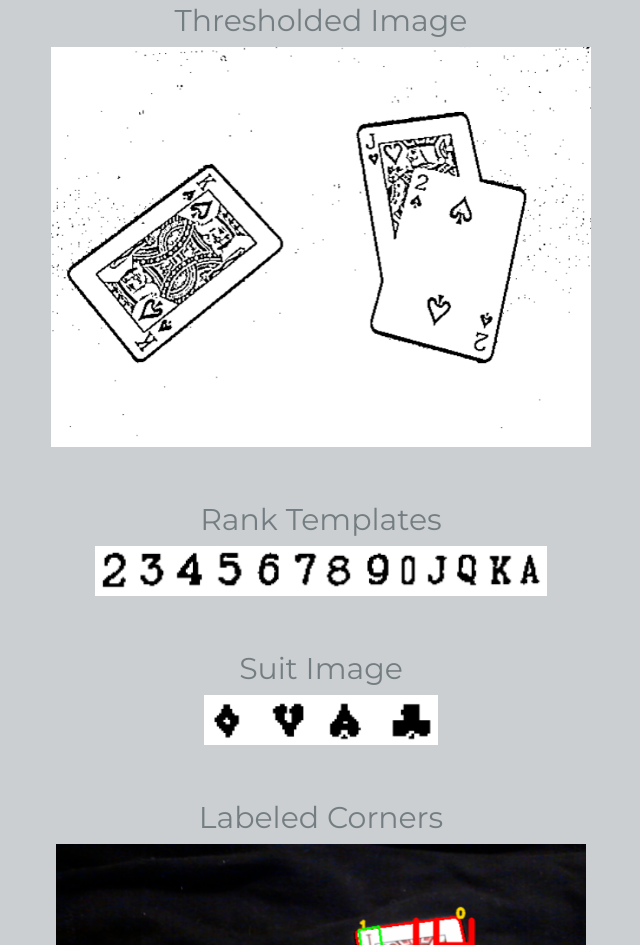
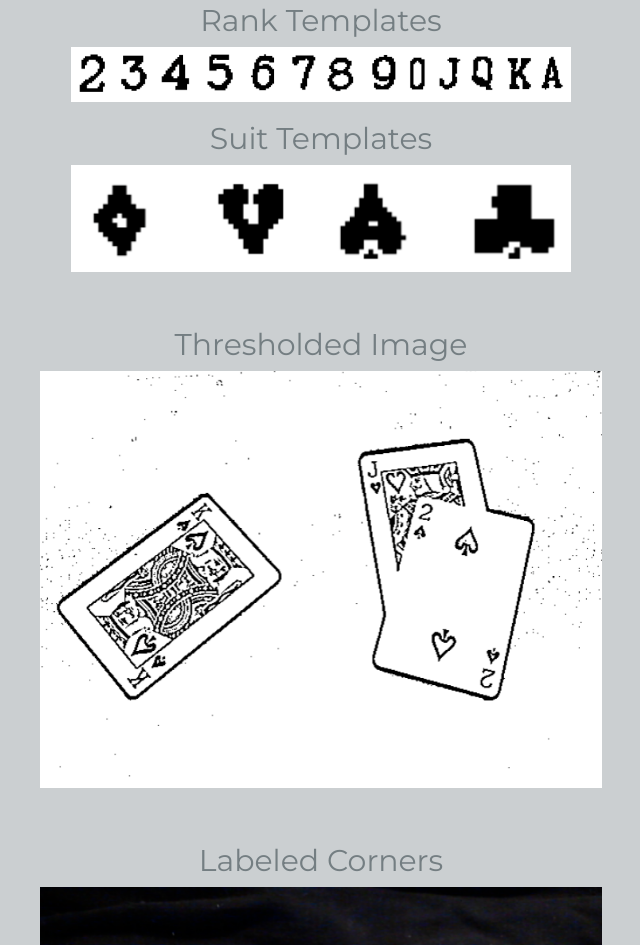
Before and after one commit to HankMD/HankMD.github.io, a plain HTML site: page projects/countingcards.html in a window 1280 px wide. Shown: the part 758-1703 px from the top of the page, without its empty margins (319-959 px from the left). Drawn offline with nearby package versions, Linux system fonts and the light colour scheme.

Commit message:
added styling for images on countingcards

```diff
--- a/css/styles.css
+++ b/css/styles.css
@@ -189,3 +189,9 @@ p > a:hover {
 #countingcards-video {
   width: 70%;
 }
+.countingcards-content > .container-fluid > .card-img {
+  width: 45%;
+}
+.countingcards-content > .container-fluid > .template-img {
+  width: 40%;
+}
--- a/projects/countingcards.html
+++ b/projects/countingcards.html
@@ -18,7 +18,7 @@
 
 <div id="template"></div>
 
-<div id="content">
+<div id="content" class="countingcards-content">
   <div class="container-fluid bg-1 text-center page-title">
     <h1>Counting Cards Computer Vision</h1>
   </div>
@@ -31,20 +31,20 @@
     </video>
     <br><br>
 
-    <h2>Thresholded Image</h2>
-    <img src="/img/projects/countingcards/threshold.png" height=400>
+    <h2>Rank Templates</h2>
+    <img src="/img/projects/countingcards/ranks.png" class="template-img"
     <br><br>
 
-    <h2>Rank Templates</h2>
-    <img src="/img/projects/countingcards/ranks.png" height=50>
+    <h2>Suit Templates</h2>
+    <img src="/img/projects/countingcards/suits.png" class="template-img">
     <br><br>
 
-    <h2>Suit Image</h2>
-    <img src="/img/projects/countingcards/suits.png" height=50>
+    <h2>Thresholded Image</h2>
+    <img src="/img/projects/countingcards/threshold.png" class="card-img">
     <br><br>
 
     <h2>Labeled Corners</h2>
-    <img src="/img/projects/countingcards/overlay.png" height=400>
+    <img src="/img/projects/countingcards/overlay.png" class="card-img">
     <br><br>
 
   </div>
```
